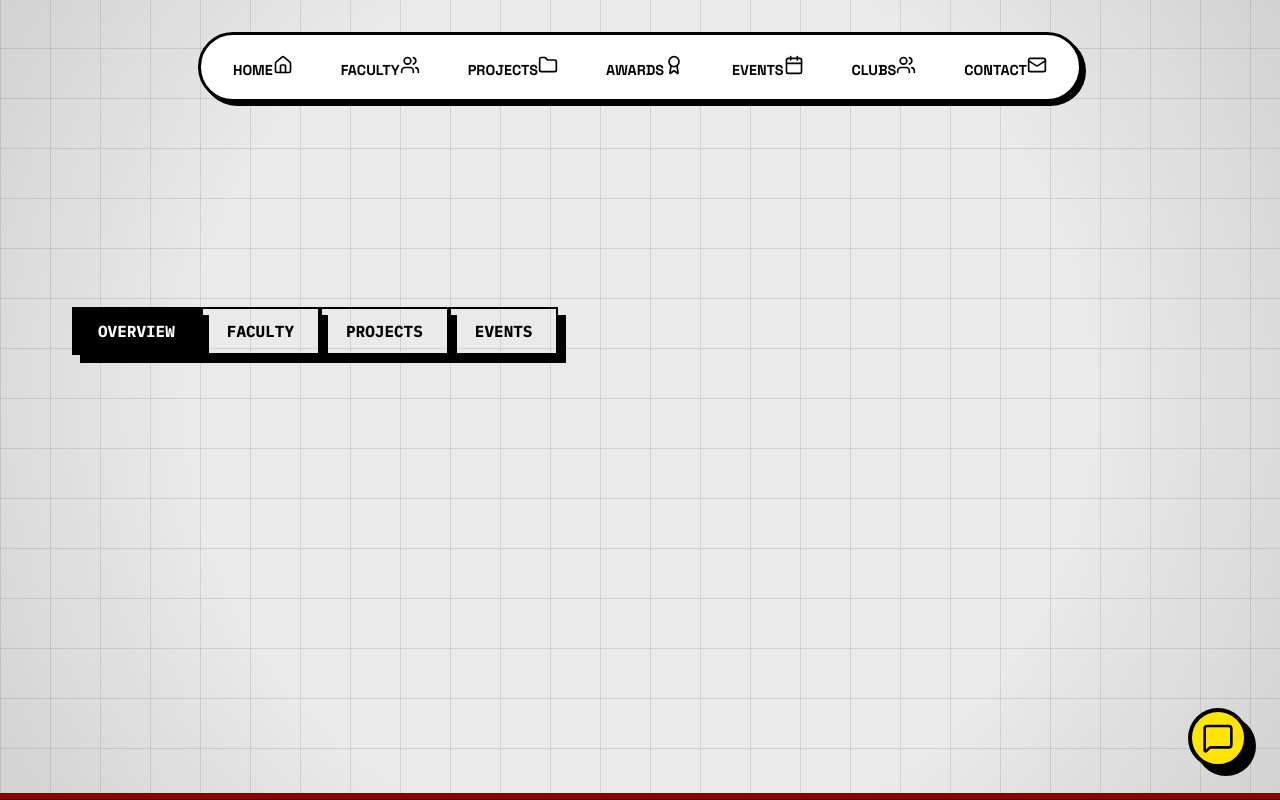
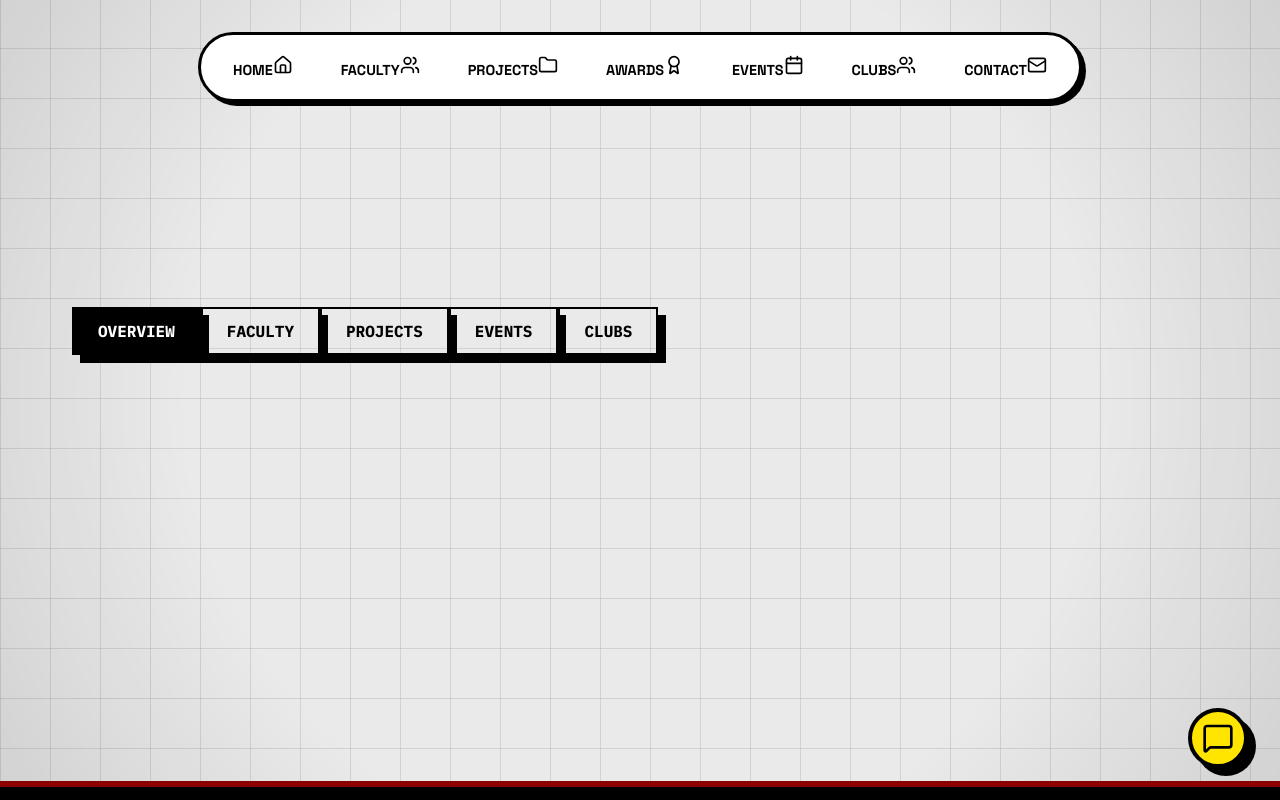
Before and after one commit to karthikeyavelivela/HTE, a Next.js app: page /admin in a window 1280 px wide. Shown: the top 800 px of the page. Built offline with nearby package versions, Linux system fonts and the light colour scheme.

Commit message:
fix: TypeScript errors for Vercel deployment

```diff
--- a/src/app/admin/page.tsx
+++ b/src/app/admin/page.tsx
@@ -28,95 +28,143 @@ export default function AdminPage() {
                     <Button onClick={() => setActiveTab("faculty")} className={activeTab === "faculty" ? styles.tabActive : styles.tabInactive}>Faculty</Button>
                     <Button onClick={() => setActiveTab("projects")} className={activeTab === "projects" ? styles.tabActive : styles.tabInactive}>Projects</Button>
                     <Button onClick={() => setActiveTab("events")} className={activeTab === "events" ? styles.tabActive : styles.tabInactive}>Events</Button>
+                    <Button onClick={() => setActiveTab("clubs")} className={activeTab === "clubs" ? styles.tabActive : styles.tabInactive}>Clubs</Button>
                 </div >
 
-                {activeTab === "overview" && <OverviewSection />
-                }
-                {activeTab === "faculty" && <DataTable title="Faculty Directory" data={facultyData} columns={['id', 'name', 'role', 'cabin']} />}
-                {activeTab === "projects" && <DataTable title="Projects Archive" data={projectsData} columns={['id', 'title', 'category', 'status']} />}
-                {activeTab === "events" && <DataTable title="Event Calendar" data={eventsData} columns={['id', 'title', 'date', 'type']} />}
+                {/* Content Area with Background */}
+                <div className="bg-white border-4 border-black p-8 shadow-[8px_8px_0px_black]">
+                    {activeTab === "overview" && (
+                        <div className="space-y-8">
+                            <div className={styles.execCard}>
+                                <div className={styles.hodPhotoFrame}>
+                                    <div className="w-full h-full bg-gray-200 flex items-center justify-center text-xs">[PHOTO]</div>
+                                </div>
+                                <div>
+                                    <h3 className="text-2xl font-black uppercase mb-2">Dr. Karthikeya V.</h3>
+                                    <p className="font-mono text-sm mb-4">Head of Department</p>
+                                    <p className="text-sm">Leading the department with a vision for innovation and excellence in tech entrepreneurship.</p>
+                                </div>
+                            </div>
 
+                            <div className="grid grid-cols-1 md:grid-cols-3 gap-6">
+                                <div className="border-4 border-black p-6 bg-yellow-100">
+                                    <div className="text-4xl font-black mb-2">{facultyData.length}</div>
+                                    <div className="font-mono text-sm uppercase">Faculty Members</div>
+                                </div>
+                                <div className="border-4 border-black p-6 bg-cyan-100">
+                                    <div className="text-4xl font-black mb-2">{projectsData.length}</div>
+                                    <div className="font-mono text-sm uppercase">Active Projects</div>
+                                </div>
+                                <div className="border-4 border-black p-6 bg-pink-100">
+                                    <div className="text-4xl font-black mb-2">{eventsData.length}</div>
+                                    <div className="font-mono text-sm uppercase">Events</div>
+                                </div>
+                            </div>
+                        </div>
+                    )}
+
+                    {activeTab === "faculty" && (
+                        <DataTable
+                            title="Faculty Management"
+                            data={facultyData}
+                            columns={["name", "role", "email", "publications"]}
+                            isFacultyTable={true}
+                        />
+                    )}
+
+                    {activeTab === "projects" && (
+                        <DataTable
+                            title="Projects Management"
+                            data={projectsData}
+                            columns={["id", "title", "status", "category"]}
+                        />
+                    )}
+
+                    {activeTab === "events" && (
+                        <DataTable
+                            title="Events Management"
+                            data={eventsData}
+                            columns={["id", "title", "date", "type"]}
+                        />
+                    )}
+
+                    {activeTab === "clubs" && (
+                        <DataTable
+                            title="Clubs Management"
+                            data={clubsData}
+                            columns={["id", "name", "members"]}
+                        />
+                    )}
+                </div>
             </div >
             <Footer />
         </main >
     );
 }
 
-function OverviewSection() {
-    const hod = facultyData.find(f => f.role === "Head of Department") || facultyData[0];
+// DataTable Component
+function DataTable({ title, data, columns, isFacultyTable = false }: {
+    title: string;
+    data: any[];
+    columns: string[];
+    isFacultyTable?: boolean;
+}) {
     return (
-        <div className="space-y-12">
-            <div className={styles.execCard}>
-                <div className={styles.hodPhotoFrame}>
-                    <div className="w-full h-full flex items-center justify-center bg-gray-300 font-mono text-5xl">👤</div>
-                </div>
-                <div className="flex-1 text-left">
-                    <h2 className="text-3xl font-black uppercase mb-1">{hod.name}</h2>
-                    <p className="font-mono text-lg text-gray-600 mb-6 uppercase tracking-widest">{hod.role}</p>
-                    <div className="p-4 bg-yellow-100 border-l-4 border-yellow-500 font-mono text-sm">
-                        SYSTEM STATUS: ALL SYSTEMS OPERATIONAL.
-                    </div>
-                </div>
-            </div>
-
-            <div className="grid grid-cols-1 md:grid-cols-3 gap-6">
-                <div className="bg-white p-6 border-4 border-black shadow-[4px_4px_0_black]">
-                    <h3 className="font-bold uppercase text-gray-500">Total Students</h3>
-                    <div className="text-4xl font-black">450</div>
-                </div>
-                <div className="bg-white p-6 border-4 border-black shadow-[4px_4px_0_black]">
-                    <h3 className="font-bold uppercase text-gray-500">Research Grants</h3>
-                    <div className="text-4xl font-black">$2.5M</div>
-                </div>
-                <div className="bg-white p-6 border-4 border-black shadow-[4px_4px_0_black]">
-                    <h3 className="font-bold uppercase text-gray-500">Active Clubs</h3>
-                    <div className="text-4xl font-black">{clubsData.length}</div>
-                </div>
-            </div>
-        </div>
-    );
-}
-
-function DataTable({ title, data, columns }: { title: string, data: any[], columns: string[] }) {
-    const isFacultyTable = title === "Faculty Directory";
-
-    return (
-        <div className="bg-white border-4 border-black shadow-[8px_8px_0_black] p-6">
-            <div className="flex justify-between items-center mb-6">
+        <div className="space-y-6">
+            <div className="flex justify-between items-center border-b-4 border-black pb-4">
                 <h2 className="text-2xl font-black uppercase">{title}</h2>
-                <Button size="sm" className="flex items-center gap-2 bg-black text-white hover:bg-gray-800"><Plus size={16} /> Add New</Button>
+                <Button className="bg-yellow-400 hover:bg-yellow-500 text-black border-4 border-black font-bold">
+                    <Plus size={16} className="mr-2" /> ADD NEW
+                </Button>
             </div>
 
             <div className="overflow-x-auto">
-                <table className="w-full font-mono text-sm text-left">
-                    <thead>
-                        <tr className="bg-black text-white">
+                <table className="w-full border-4 border-black">
+                    <thead className="bg-black text-white">
+                        <tr>
                             {columns.map(col => (
-                                <th key={col} className="p-3 uppercase">{col}</th>
+                                <th key={col} className="p-3 text-left uppercase font-mono text-sm border-2 border-white">
+                                    {col}
+                                </th>
                             ))}
-                            {isFacultyTable && <th className="p-3 uppercase">Show on Homepage</th>}
-                            <th className="p-3 uppercase text-right">Actions</th>
+                            {isFacultyTable && (
+                                <th className="p-3 text-left uppercase font-mono text-sm border-2 border-white">
+                                    Show on Homepage
+                                </th>
+                            )}
+                            <th className="p-3 text-left uppercase font-mono text-sm border-2 border-white">Actions</th>
                         </tr>
                     </thead>
                     <tbody>
                         {data.map((item, idx) => (
-                            <tr key={idx} className="border-b border-gray-200 hover:bg-gray-50">
+                            <tr key={idx} className="border-b-2 border-black hover:bg-gray-50">
                                 {columns.map(col => (
-                                    <td key={col} className="p-3 truncate max-w-[200px]">{item[col]}</td>
+                                    <td key={col} className="p-3 font-mono text-sm border-r-2 border-black">
+                                        {item[col]}
+                                    </td>
                                 ))}
                                 {isFacultyTable && (
-                                    <td className="p-3">
+                                    <td className="p-3 border-r-2 border-black">
                                         <input
                                             type="checkbox"
                                             checked={item.showOnHomepage || false}
-                                            onChange={() => {/* TODO: Implement toggle */ }}
+                                            onChange={() => {
+                                                // TODO: Implement toggle functionality
+                                                console.log('Toggle homepage visibility for:', item.name);
+                                            }}
                                             className="w-5 h-5 cursor-pointer"
                                         />
                                     </td>
                                 )}
-                                <td className="p-3 text-right">
-                                    <button className="text-blue-600 hover:text-blue-800 mr-2"><Edit size={16} /></button>
-                                    <button className="text-red-600 hover:text-red-800"><Trash2 size={16} /></button>
+                                <td className="p-3">
+                                    <div className="flex gap-2">
+                                        <button className="p-2 border-2 border-black hover:bg-cyan-200">
+                                            <Edit size={16} />
+                                        </button>
+                                        <button className="p-2 border-2 border-black hover:bg-red-200">
+                                            <Trash2 size={16} />
+                                        </button>
+                                    </div>
                                 </td>
                             </tr>
                         ))}
--- a/src/app/projects/page.tsx
+++ b/src/app/projects/page.tsx
@@ -25,7 +25,7 @@ export default function ProjectsPage() {
     return (
         <main className="min-h-screen bg-[#EAEAEA]">
             <SlideTabsNavbar />
-            <Section>
+            <Section className="bg-gray-100">
                 <Container>
                     <div className="flex flex-col items-center mb-12">
                         <h1 className="text-5xl font-black uppercase mb-8 border-4 border-black inline-block pb-3 px-6 bg-white shadow-[6px_6px_0px_black]">Project Archive</h1>
```
Also changed, not shown: src/components/layout/section.tsx (+4 -4 lines).
